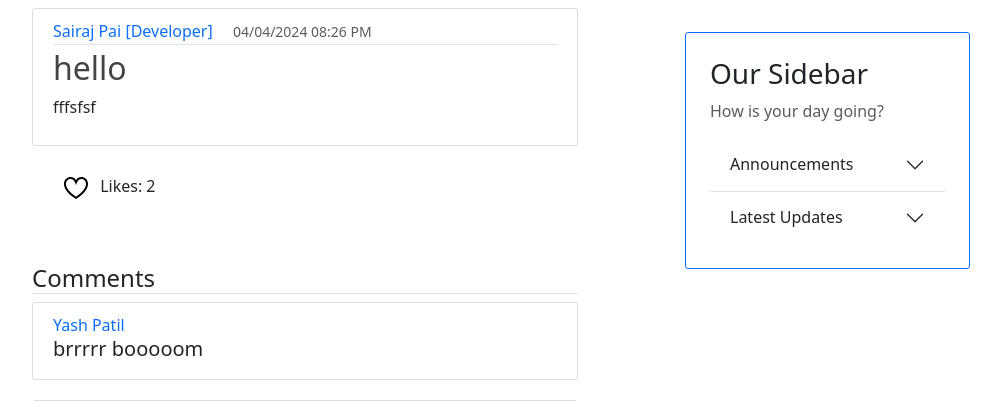
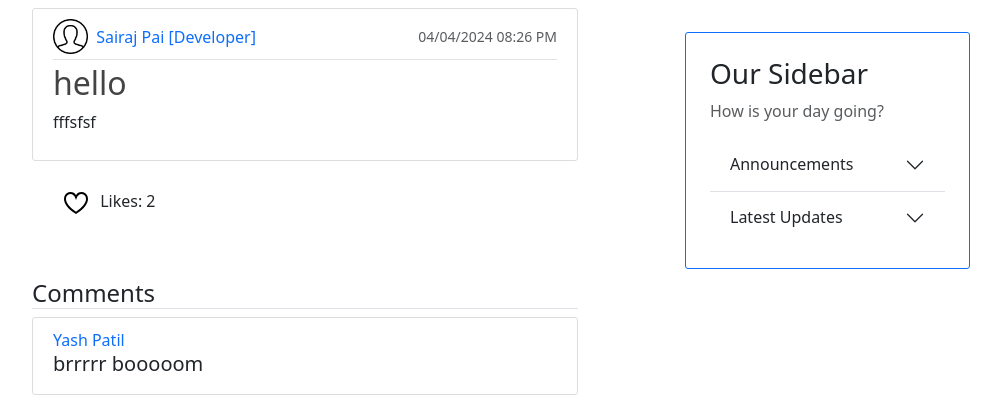
Before and after one commit to gegendepressed/OpenMedia, a Flask app: page /post/1 in a window 1280 px wide. Shown: the part 59-460 px from the top of the page, without its empty margins (145-1146 px from the left). Run offline with Flask 3, Linux system fonts and the light colour scheme.

Commit message:
macros.html: Load default profile pic will add logic for custom profile pics later
Signed-off-by: FrosT2k5 <androygaming@gmail.com>

```diff
--- a/templates/macros.html
+++ b/templates/macros.html
@@ -1,8 +1,14 @@
 {% macro render_post(post, datetime, tz) -%}
     <div class="media-body">
-        <div class="article-metadata">
-            <a class="text-decoration-none me-3" href="#">{{ post.owner.fullname }}</a>
-            <small class="text-muted">{{ datetime.fromtimestamp(post.timestamp, tz=tz).strftime('%d/%m/%Y %I:%M %p') }}</small>
+        <div class="article-metadata d-flex justify-content-between">
+            <div>
+                {% if post.owner.profile_pic_url == "user.png" %}
+                    <img class="mb-1 me-1" src="{{ url_for('static', filename='user.png') }}" alt="{{ post.owner.fullname }} profile picture" width="35px">
+                {% else %}
+                {% endif %}
+                <a class="text-decoration-none me-3" href="#">{{ post.owner.fullname }}</a>
+            </div>
+            <small class="text-muted my-auto pb-1">{{ datetime.fromtimestamp(post.timestamp, tz=tz).strftime('%d/%m/%Y %I:%M %p') }}</small>
         </div>
         <h2><a class="article-title text-decoration-none" href="{{ url_for('post',post_id=post.id) }}">{{ post.title }}</a></h2>
         <p class="article-content">{{ post.text }}</p>
```
